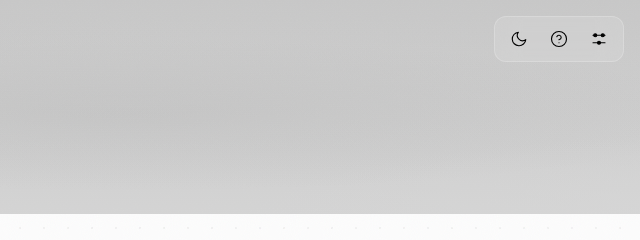
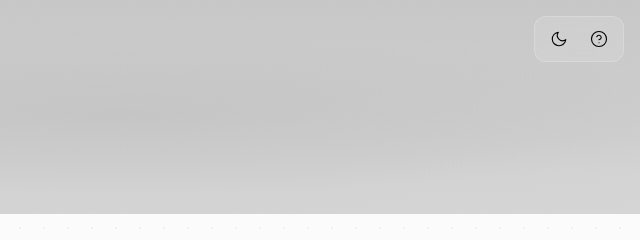
Before and after one commit to Daves26/KIUwp, a website with bundled scripts: page index.html in a window 1280 px wide. Shown: the top 240 px of the page, 640-1280 px from the left. Built offline with nearby package versions, Linux system fonts and the light colour scheme; a small style sheet from the web is missing.

Commit message:
Removed option for changing fees

```diff
--- a/index.html
+++ b/index.html
@@ -70,29 +70,6 @@
               <circle cx="12" cy="12" r="10" />
               <path d="M9.09 9a3 3 0 0 1 5.83 1c0 2-3 3-3 3" />
               <line x1="12" y1="17" x2="12.01" y2="17" />
-            </svg>
-          </button>
-          <button
-            class="btn-icon"
-            id="btnConfig"
-            title="Configuración"
-            aria-label="Abrir configuración"
-          >
-            <svg
-              width="18"
-              height="18"
-              viewBox="0 0 24 24"
-              fill="none"
-              stroke="currentColor"
-              stroke-width="1.5"
-              stroke-linecap="round"
-              stroke-linejoin="round"
-            >
-              <line x1="4" y1="7" x2="20" y2="7" />
-              <circle cx="7" cy="7" r="2" fill="currentColor" />
-              <circle cx="17" cy="7" r="2" fill="currentColor" />
-              <line x1="4" y1="17" x2="20" y2="17" />
-              <circle cx="12" cy="17" r="2" fill="currentColor" />
             </svg>
           </button>
         </div>
--- a/js/main.js
+++ b/js/main.js
@@ -10,7 +10,6 @@ import {
   cargarConfiguracion,
   guardarConfiguracion,
   obtenerTA,
-  abrirConfiguracion,
   cerrarConfiguracion,
 } from './config.js';
 
@@ -117,7 +116,6 @@ function registrarSW() {
 }
 
 document.addEventListener('DOMContentLoaded', () => {
-  document.getElementById('btnConfig').addEventListener('click', abrirConfiguracion);
   document.getElementById('btnCerrarConfig').addEventListener('click', cerrarConfiguracion);
   document.getElementById('btnGuardarConfig').addEventListener('click', () => {
     guardarConfiguracion();
```
